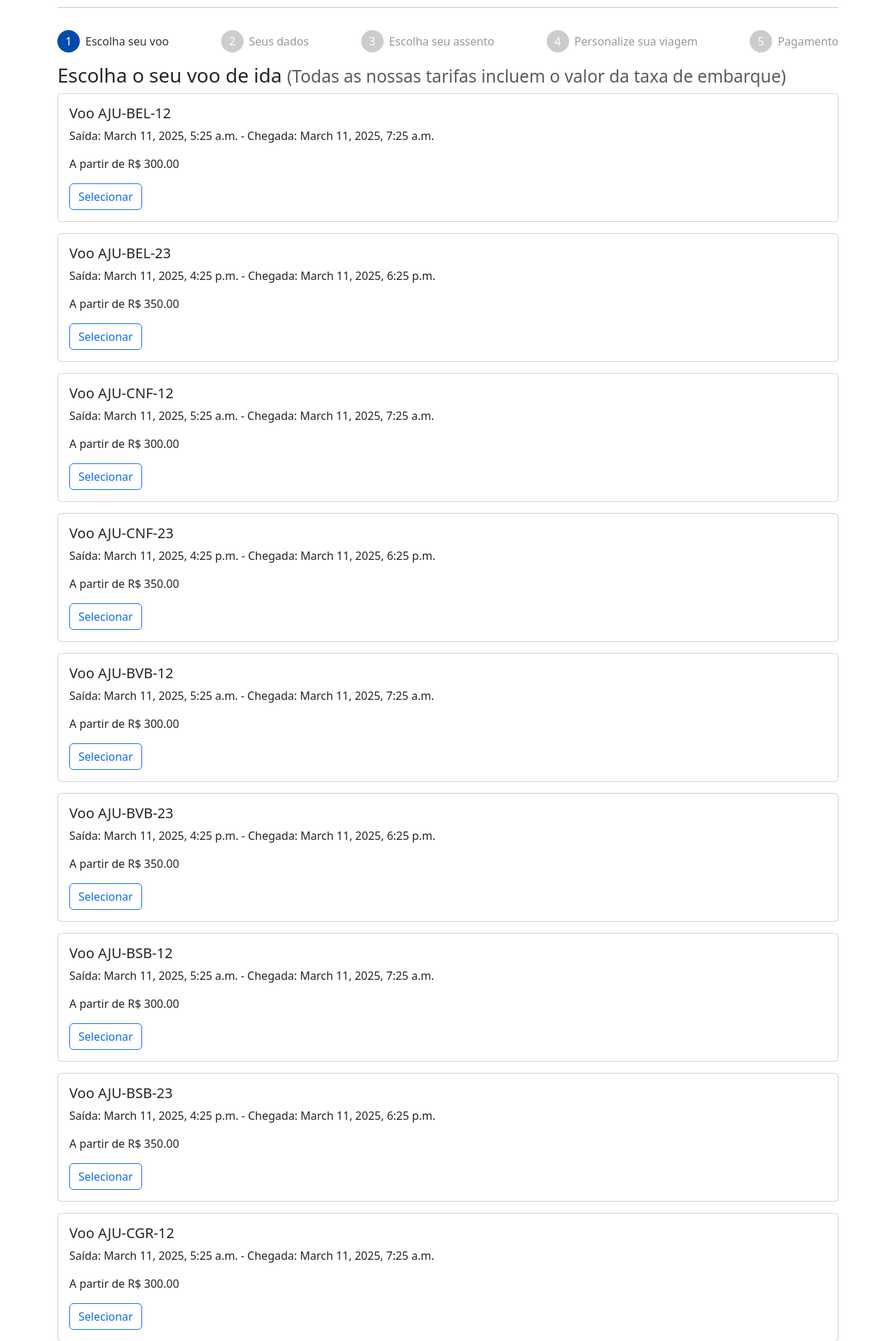
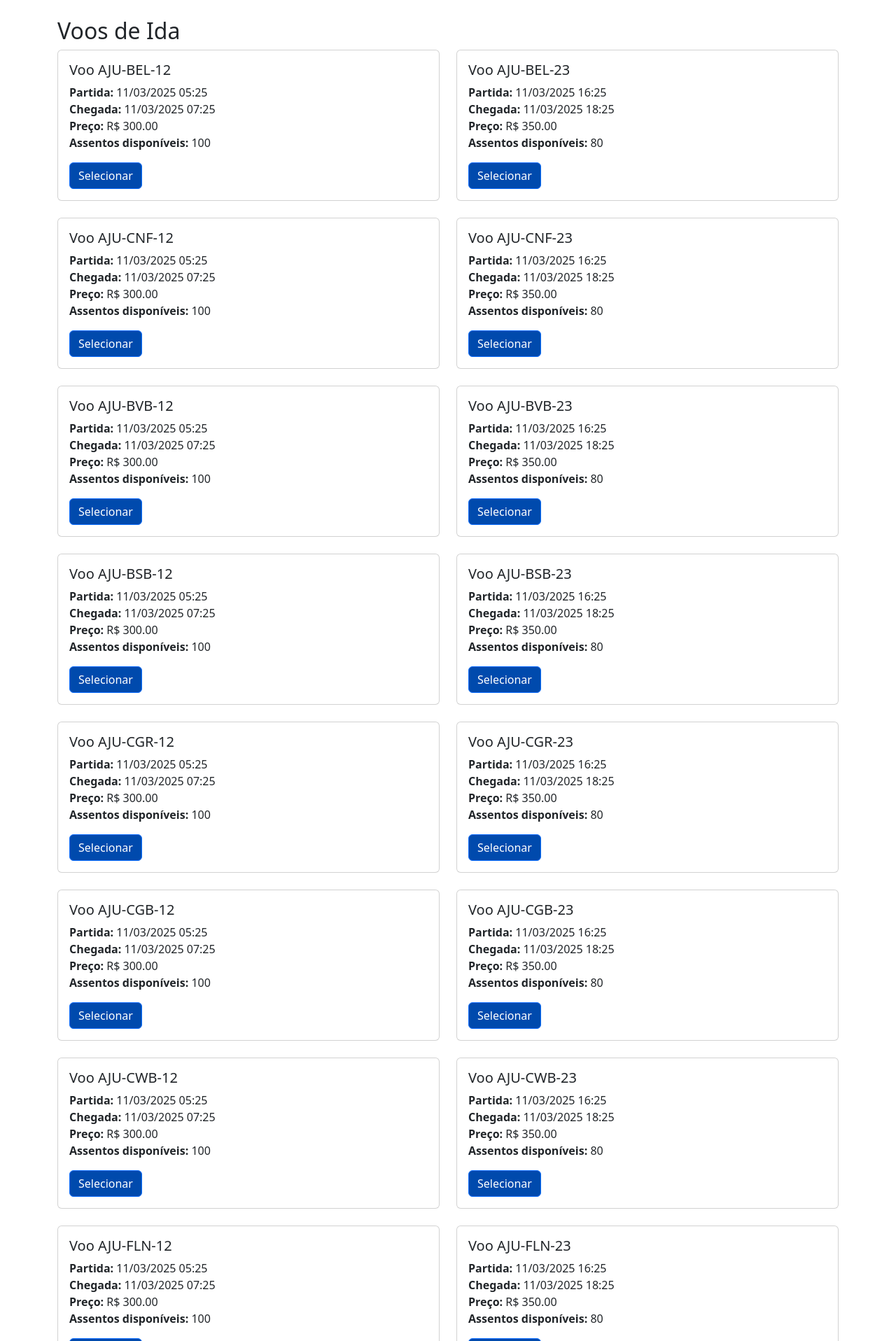
Before and after one commit to thetwelvedev/projeto-poo, a Django app: template trave/templates/bootstrap-5.3.3-dist/resultados.html in a window 1280 px wide. Shown: the part 330-2246 px from the top of the page at 70% size. Run offline with Django 5.2, Linux system fonts and the light colour scheme; data comes from the database, SQL or seed files in the repository; both versions use the stored data as it was after the commit; tables that the repository leaves empty hold one stand-in row (values such as "Sample post"); the template is opened without the code that fills it: values that come from a table or form of the project are taken from there, most other values are stand-ins (such as "Sample title", 1, 10 or a date in 2020); some libraries are stand-ins or nearby versions.

Commit message:
Agora o banco de dadso está com dados corretso e está indo para próxima página corretamente

```diff
--- a/trave/templates/bootstrap-5.3.3-dist/resultados.html
+++ b/trave/templates/bootstrap-5.3.3-dist/resultados.html
@@ -2,74 +2,86 @@
 <!DOCTYPE html>
 <html lang="pt-BR">
 <head>
-  <meta charset="UTF-8" />
+    <meta charset="UTF-8">
     <title>Resultados de Voos</title>
-  <!-- Carregando o CSS personalizado -->
-  <link rel="stylesheet" href="{% static 'trave/css/comprar.css' %}" />
-  <!-- Carregando o CSS do Bootstrap -->
+    <link rel="stylesheet" href="{% static 'trave/css/comprar.css' %}">
     <link rel="stylesheet" href="{% static 'trave/bootstrap/css/bootstrap.min.css' %}">
-  <!-- Carregando Font Awesome -->
     <link rel="stylesheet" href="{% static 'trave/bootstrap/fontawesome/css/all.css' %}">
 </head>
 <body>
-  {% if erro %}
-    <h1>{{erro}}</h1>
+    <div class="container my-4">
+        <h1>Resultados de Voos</h1>
+        <hr>
+
+        <!-- Informações da busca -->
+        <div class="mb-4">
+            <h3>Detalhes da Busca:</h3>
+            <p><strong>Origem:</strong> {{ origem.nome }} ({{ origem.codigo_aeroporto }})</p>
+            <p><strong>Destino:</strong> {{ destino.nome }} ({{ destino.codigo_aeroporto }})</p>
+            <p><strong>Data de Ida:</strong> {{ data_ida }}</p>
+            {% if data_volta %}
+                <p><strong>Data de Volta:</strong> {{ data_volta }}</p>
             {% endif %}
-  <div class="container my-4">
-    <div class="row">
-      <div class="col w-25 mb-3">
-        <img src="{% static 'trave/images/Trave.svg' %}" alt="Ícone 3D de usuário" />
-        <hr>
-      </div>
+            <p><strong>Passageiros:</strong> {{ adultos }}</p>
         </div>
 
-    <!-- Passos (Wizard) -->
-    <div class="step-indicator">
-      <div class="step active">
-        <div class="circle">1</div>
-        <span>Escolha seu voo</span>
-      </div>
-      <div class="step">
-        <div class="circle">2</div>
-        <span>Seus dados</span>
-      </div>
-      <div class="step">
-        <div class="circle">3</div>
-        <span>Escolha seu assento</span>
-      </div>
-      <div class="step">
-        <div class="circle">4</div>
-        <span>Personalize sua viagem</span>
-      </div>
-      <div class="step">
-        <div class="circle">5</div>
-        <span>Pagamento</span>
-      </div>
-    </div>
-
-    <!-- Título de seleção de voo -->
-    <h3>Escolha o seu voo de ida
-      <small class="text-muted">(Todas as nossas tarifas incluem o valor da taxa de embarque)</small>
-    </h3>
-
-    <!-- Lista de voos de ida (exemplo) -->
-    <div class="row mb-4">
-      <div class="col-md-12">
-        {% for voo in voos %}
-        <div class="card mb-3">
+        <!-- Voos de Ida -->
+        <h2>Voos de Ida</h2>
+        {% if voos_ida %}
+            <div class="row">
+                {% for voo in voos_ida %}
+                    <div class="col-md-6 mb-4">
+                        <div class="card">
                             <div class="card-body">
                                 <h5 class="card-title">Voo {{ voo.codigo_voo }}</h5>
-            <p class="card-text">Saída: {{ voo.data_partida }} - Chegada: {{ voo.data_chegada }}</p>
-            <p class="card-text">A partir de R$ {{ voo.preco }}</p>
-            <button class="btn btn-outline-primary">Selecionar</button>
+                                <p class="card-text">
+                                    <strong>Partida:</strong> {{ voo.data_partida|date:"d/m/Y H:i" }}<br>
+                                    <strong>Chegada:</strong> {{ voo.data_chegada|date:"d/m/Y H:i" }}<br>
+                                    <strong>Preço:</strong> R$ {{ voo.preco }}<br>
+                                    <strong>Assentos disponíveis:</strong> {{ voo.assentos_disponiveis }}
+                                </p>
+                                <a href="#" class="btn btn-primary">Selecionar</a>
+                            </div>
                         </div>
                     </div>
                 {% endfor %}
             </div>
+        {% else %}
+            <div class="alert alert-warning">
+                Nenhum voo de ida encontrado.
+            </div>
+        {% endif %}
+
+        <!-- Voos de Volta (se houver data de volta) -->
+        {% if data_volta %}
+            <h2>Voos de Volta</h2>
+            {% if voos_volta %}
+                <div class="row">
+                    {% for voo in voos_volta %}
+                        <div class="col-md-6 mb-4">
+                            <div class="card">
+                                <div class="card-body">
+                                    <h5 class="card-title">Voo {{ voo.codigo_voo }}</h5>
+                                    <p class="card-text">
+                                        <strong>Partida:</strong> {{ voo.data_partida|date:"d/m/Y H:i" }}<br>
+                                        <strong>Chegada:</strong> {{ voo.data_chegada|date:"d/m/Y H:i" }}<br>
+                                        <strong>Preço:</strong> R$ {{ voo.preco }}<br>
+                                        <strong>Assentos disponíveis:</strong> {{ voo.assentos_disponiveis }}
+                                    </p>
+                                    <a href="#" class="btn btn-primary">Selecionar</a>
                                 </div>
                             </div>
+                        </div>
+                    {% endfor %}
+                </div>
+            {% else %}
+                <div class="alert alert-warning">
+                    Nenhum voo de volta encontrado.
+                </div>
+            {% endif %}
+        {% endif %}
+    </div>
 
-  <script src="{% static 'trave/js/comprar.js' %}"></script>
     <script src="{% static 'trave/bootstrap/js/bootstrap.bundle.min.js' %}"></script>
 </body>
 </html>
```
Also changed, not shown: preencher_db.py (+23 -25 lines), trave/views.py (+82 -38 lines), db.sqlite3. Lines whose indentation alone changed are shown as unchanged.
